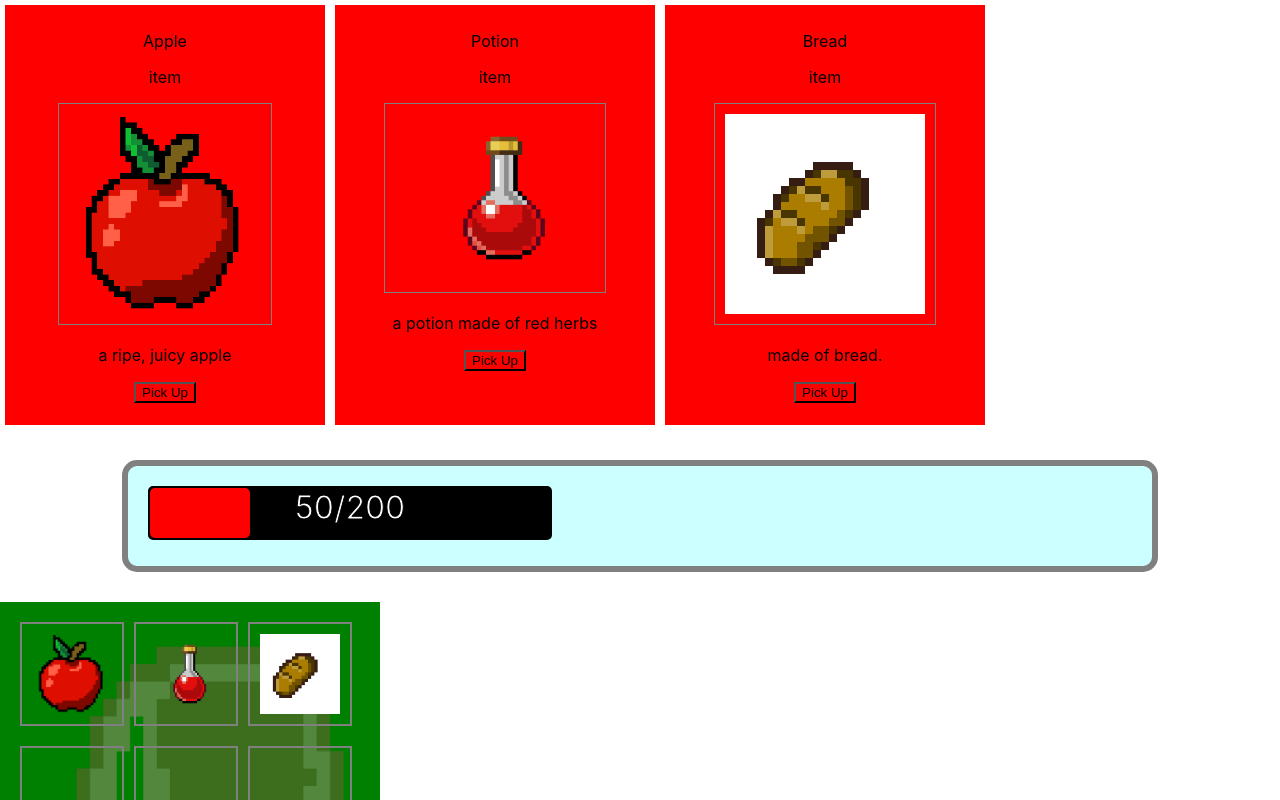
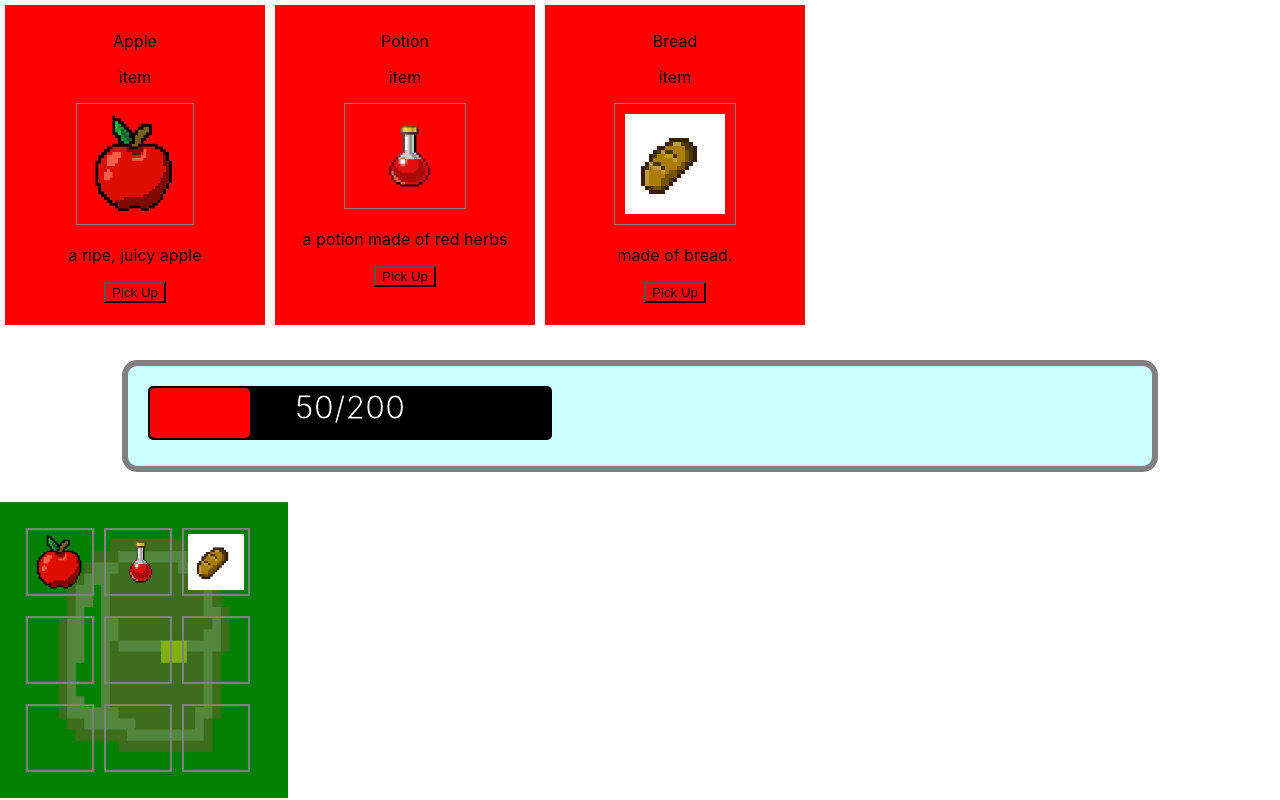
Before and after one commit to Ryhu/react-project, a React (Create React App) app: page / in a window 1280 px wide. Shown: the top 800 px of the page. Built offline with nearby package versions, Linux system fonts and the light colour scheme.

Commit message:
shrunk components to fit on one page

```diff
--- a/src/components/FieldCard.js
+++ b/src/components/FieldCard.js
@@ -27,13 +27,13 @@ const ItemPickupButton = styled.button`
 `
 const StyledFieldCard = styled.div`
   background-color: red;
-  width: 300px;
-  height: 400px;
+  width: 240px;
+  height: 300px;
   padding: 10px;
 `
 const CardImage = styled.img`
-  max-height: 200px;
-  max-width: 200px;
+  max-height: 100px;
+  max-width: 100px;
   border: 1px solid grey;
   padding: 10px;
 `
--- a/src/components/Inventory.js
+++ b/src/components/Inventory.js
@@ -31,8 +31,8 @@ class Inventory extends Component {
 const BackgroundImage = styled.img`
   position: absolute;
   opacity: 0.5;
-  height: 400px;
-  max-width: 400px;
+  height: 16rem;
+  max-width: 16rem;
   z-index: 1;
 `
 const Row = styled.div`
@@ -44,8 +44,8 @@ const Row = styled.div`
 `
 const InventoryDisplay = styled.div`
   background-color: green;
-  padding: 10px;
-  max-width: 360px;
+  padding: 1rem;
+  max-width: 16rem;
   display: flex;
   flex-direction: column;
   div{
--- a/src/components/InventorySlot.js
+++ b/src/components/InventorySlot.js
@@ -62,18 +62,15 @@ class InventorySlot extends Component {
 }
 
 const InventorySlotDisplay = styled.div`
-  height: 100px;
-  width: 100px;
+  height: 4rem;
+  width: 4rem;
   display: flex;
-  div{
-    margin: 5px;
-  }
   border: 2px solid grey;
 `
 const ItemImage = styled.img`
-  height: 80px;
-  width: 80px;
-  padding: 10px;
+  height: 3.5rem;
+  width: 3.5rem;
+  padding: .25rem;
   position: relative;
   &.fade-enter {
     top: -40px;
```
